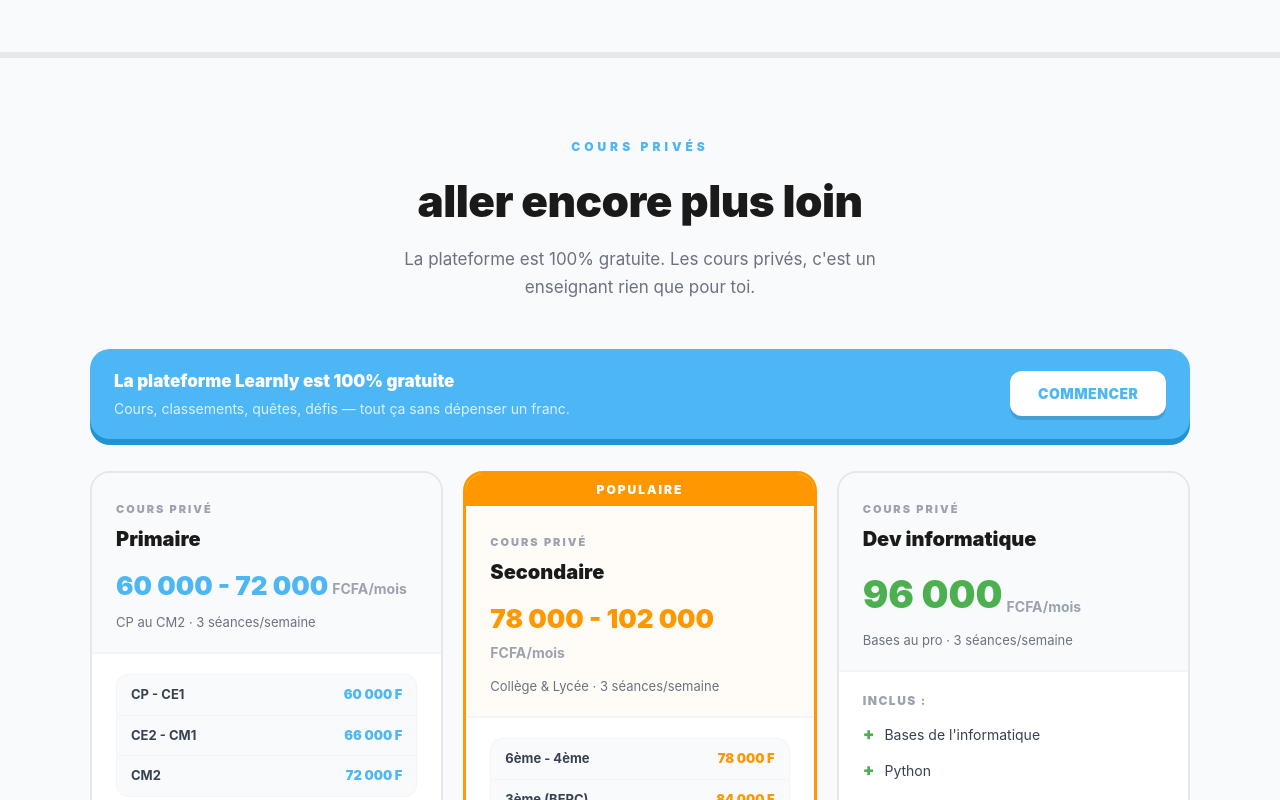
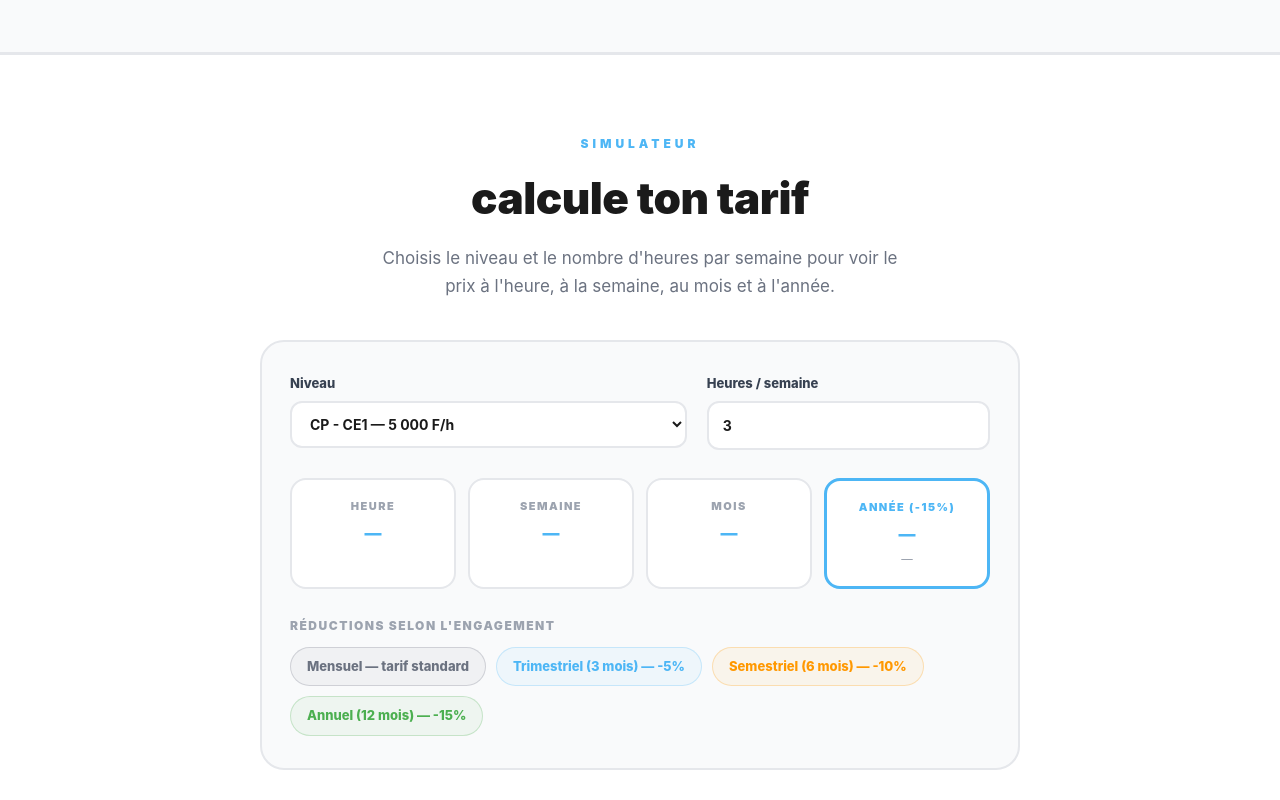
Before and after one commit to YO3CODER/Site-de-Learnly, a Next.js app: page / in a window 1280 px wide. Shown: the part 6300-7100 px from the top of the page. Built offline with nearby package versions, Linux system fonts and the light colour scheme.

Commit message:
Mise à jour

```diff
--- a/app/page.tsx
+++ b/app/page.tsx
@@ -430,6 +430,77 @@
         </div>
       </section>
 
+      {/* SIMULATEUR */}
+      <section id="simulateur" style={{ background: "#fff", padding: "80px 20px" }}>
+        <div style={{ maxWidth: 760, margin: "0 auto" }}>
+          <p style={{ textAlign: "center", fontSize: 12, fontWeight: 900, letterSpacing: 4, color: "#4db6f5", textTransform: "uppercase", marginBottom: 12 }}>Simulateur</p>
+          <h2 style={{ textAlign: "center", fontSize: "clamp(24px, 4vw, 44px)", fontWeight: 900, color: "#1a1a1a", marginBottom: 14, letterSpacing: -0.5 }}>
+            calcule ton tarif
+          </h2>
+          <p style={{ textAlign: "center", color: "#6b7280", fontSize: 17, marginBottom: 40, maxWidth: 520, marginLeft: "auto", marginRight: "auto", lineHeight: 1.6 }}>
+            Choisis le niveau et le nombre d&apos;heures par semaine pour voir le prix à l&apos;heure, à la semaine, au mois et à l&apos;année.
+          </p>
+
+          <div style={{ background: "#f9fafb", border: "2px solid #e5e7eb", borderRadius: 24, padding: "32px 28px" }}>
+            <div className="sim-inputs" style={{ display: "grid", gridTemplateColumns: "1.4fr 1fr", gap: 20, marginBottom: 28 }}>
+              <div>
+                <label htmlFor="sim-level" style={{ display: "block", fontWeight: 800, fontSize: 13, color: "#374151", marginBottom: 8 }}>Niveau</label>
+                <select id="sim-level" style={{ width: "100%", padding: "12px 14px", borderRadius: 12, border: "2px solid #e5e7eb", fontSize: 14, fontWeight: 700, color: "#1a1a1a", background: "#fff" }}>
+                  <option value="5000">CP - CE1 — 5 000 F/h</option>
+                  <option value="5500">CE2 - CM1 — 5 500 F/h</option>
+                  <option value="6000">CM2 — 6 000 F/h</option>
+                  <option value="6500">6ème - 4ème — 6 500 F/h</option>
+                  <option value="7000">3ème (BEPC) — 7 000 F/h</option>
+                  <option value="7500">Seconde - Première — 7 500 F/h</option>
+                  <option value="8500">Terminale (BAC) — 8 500 F/h</option>
+                  <option value="8000">Dev informatique — 8 000 F/h</option>
+                </select>
+              </div>
+              <div>
+                <label htmlFor="sim-hours" style={{ display: "block", fontWeight: 800, fontSize: 13, color: "#374151", marginBottom: 8 }}>Heures / semaine</label>
+                <input id="sim-hours" type="number" min="1" max="12" step="1" defaultValue={3} style={{ width: "100%", padding: "12px 14px", borderRadius: 12, border: "2px solid #e5e7eb", fontSize: 14, fontWeight: 700, color: "#1a1a1a", background: "#fff" }} />
+              </div>
+            </div>
+
+            <div className="grid-4" style={{ display: "grid", gridTemplateColumns: "repeat(4, 1fr)", gap: 12 }}>
+              <div style={{ background: "#fff", border: "2px solid #e5e7eb", borderRadius: 16, padding: "18px 14px", textAlign: "center" }}>
+                <p style={{ fontSize: 11, fontWeight: 900, letterSpacing: 1.5, textTransform: "uppercase", color: "#9ca3af", margin: "0 0 6px" }}>Heure</p>
+                <p id="sim-hour" style={{ fontWeight: 900, fontSize: 17, color: "#4db6f5", margin: 0 }}>—</p>
+              </div>
+              <div style={{ background: "#fff", border: "2px solid #e5e7eb", borderRadius: 16, padding: "18px 14px", textAlign: "center" }}>
+                <p style={{ fontSize: 11, fontWeight: 900, letterSpacing: 1.5, textTransform: "uppercase", color: "#9ca3af", margin: "0 0 6px" }}>Semaine</p>
+                <p id="sim-week" style={{ fontWeight: 900, fontSize: 17, color: "#4db6f5", margin: 0 }}>—</p>
+              </div>
+              <div style={{ background: "#fff", border: "2px solid #e5e7eb", borderRadius: 16, padding: "18px 14px", textAlign: "center" }}>
+                <p style={{ fontSize: 11, fontWeight: 900, letterSpacing: 1.5, textTransform: "uppercase", color: "#9ca3af", margin: "0 0 6px" }}>Mois</p>
+                <p id="sim-month" style={{ fontWeight: 900, fontSize: 17, color: "#4db6f5", margin: 0 }}>—</p>
+              </div>
+              <div style={{ background: "#fff", border: "3px solid #4db6f5", borderRadius: 16, padding: "18px 14px", textAlign: "center" }}>
+                <p style={{ fontSize: 11, fontWeight: 900, letterSpacing: 1.5, textTransform: "uppercase", color: "#4db6f5", margin: "0 0 6px" }}>Année (-15%)</p>
+                <p id="sim-year" style={{ fontWeight: 900, fontSize: 17, color: "#4db6f5", margin: 0 }}>—</p>
+                <p id="sim-year-base" style={{ fontSize: 11, color: "#9ca3af", textDecoration: "line-through", margin: "4px 0 0" }}>—</p>
+              </div>
+            </div>
+
+            <div style={{ marginTop: 28 }}>
+              <p style={{ fontWeight: 900, fontSize: 12, textTransform: "uppercase", letterSpacing: 1.5, color: "#9ca3af", marginBottom: 12 }}>Réductions selon l&apos;engagement</p>
+              <div style={{ display: "flex", flexWrap: "wrap", gap: 10 }}>
+                {[
+                  { label: "Mensuel — tarif standard", color: "#6b7280" },
+                  { label: "Trimestriel (3 mois) — -5%", color: "#4db6f5" },
+                  { label: "Semestriel (6 mois) — -10%", color: "#ff9800" },
+                  { label: "Annuel (12 mois) — -15%", color: "#4caf50" },
+                ].map(({ label, color }) => (
+                  <span key={label} style={{ background: `${color}10`, color, border: `1.5px solid ${color}40`, fontWeight: 800, fontSize: 13, padding: "9px 16px", borderRadius: 100, whiteSpace: "nowrap" }}>
+                    {label}
+                  </span>
+                ))}
+              </div>
+            </div>
+          </div>
+        </div>
+      </section>
+
       {/* PRICING */}
       <section id="tarifs" style={{ background: "#f9fafb", padding: "80px 20px", borderTop: "3px solid #e5e7eb" }}>
         <div style={{ maxWidth: 1100, margin: "0 auto" }}>
@@ -648,6 +719,7 @@
           .hero-image { display: flex !important; width: 100%; max-width: 340px; margin: 0 auto; }
           .two-col { grid-template-columns: 1fr !important; gap: 40px !important; }
           .grid-3 { grid-template-columns: 1fr 1fr !important; }
+          .grid-4 { grid-template-columns: 1fr 1fr !important; }
           .footer-grid { grid-template-columns: 1fr 1fr !important; }
         }
         @media (max-width: 600px) {
@@ -655,6 +727,8 @@
           .desktop-cta { display: none !important; }
           #hamburger-btn { display: flex !important; }
           .grid-3 { grid-template-columns: 1fr !important; }
+          .grid-4 { grid-template-columns: 1fr 1fr !important; }
+          .sim-inputs { grid-template-columns: 1fr !important; }
           .footer-grid { grid-template-columns: 1fr !important; }
           .gif-badge { display: inline-block !important; }
           .hero-image { max-width: 280px !important; }
@@ -685,6 +759,46 @@
             });
           }
           document.querySelectorAll('.btn-bounce').forEach(applyBounce);
+
+          // SIMULATEUR DE TARIF
+          var simLevel = document.getElementById('sim-level');
+          var simHours = document.getElementById('sim-hours');
+          var simHourOut = document.getElementById('sim-hour');
+          var simWeekOut = document.getElementById('sim-week');
+          var simMonthOut = document.getElementById('sim-month');
+          var simYearOut = document.getElementById('sim-year');
+          var simYearBaseOut = document.getElementById('sim-year-base');
+
+          function fmt(n) {
+            return Math.round(n).toLocaleString('fr-FR') + ' F';
+          }
+
+          function calcSim() {
+            if (!simLevel || !simHours) return;
+            var rate = parseInt(simLevel.value, 10) || 0;
+            var hours = parseInt(simHours.value, 10) || 0;
+            if (hours < 1) hours = 1;
+            if (hours > 12) hours = 12;
+            simHours.value = hours;
+
+            var weekly = rate * hours;
+            var monthly = weekly * 4;
+            var yearlyBase = monthly * 12;
+            var yearlyDiscounted = yearlyBase * 0.85;
+
+            simHourOut.textContent = fmt(rate);
+            simWeekOut.textContent = fmt(weekly);
+            simMonthOut.textContent = fmt(monthly);
+            simYearOut.textContent = fmt(yearlyDiscounted);
+            simYearBaseOut.textContent = fmt(yearlyBase);
+          }
+
+          if (simLevel && simHours) {
+            simLevel.addEventListener('change', calcSim);
+            simHours.addEventListener('input', calcSim);
+            calcSim();
+          }
+
           var btn = document.getElementById('hamburger-btn');
           var menu = document.getElementById('mobile-menu');
           if (btn && menu) {
```
